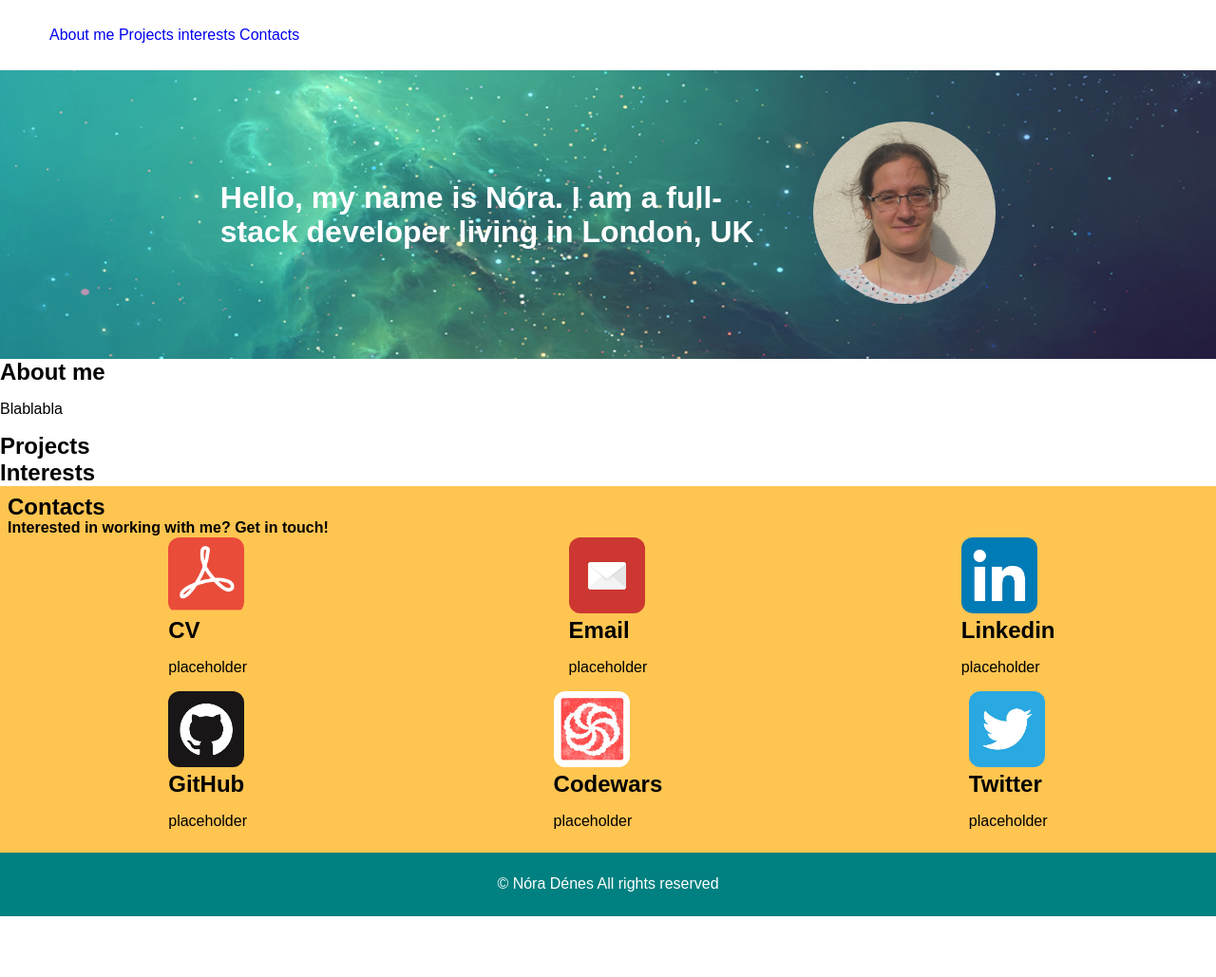
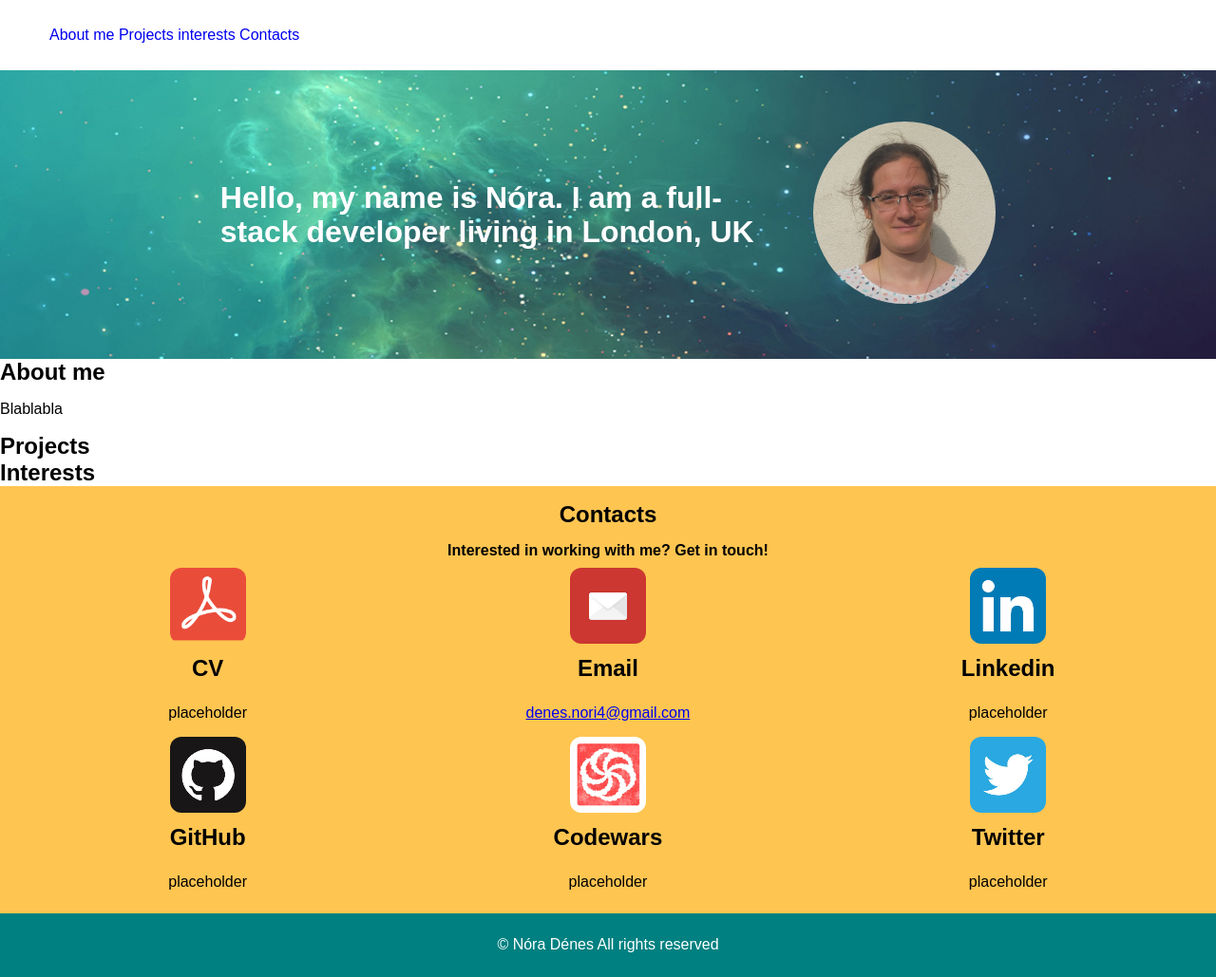
Before and after one commit to denesnori/portfolio-website, a plain HTML site: page index.html in a window 1280 px wide. Shown: the whole page at 95% size. Before the commit the page ends 965 px from the top, so only its background shows below. Drawn offline with Linux system fonts and the light colour scheme.

Commit message:
add links to contct icons

```diff
--- a/css/main.css
+++ b/css/main.css
@@ -67,14 +67,23 @@ h1,h2,h3,h4,h5{
   float:left;
 }
 
-.left{
+.left,.icon{
   display: flex;
   align-items: center;
   justify-content: center;
 }
+
+.info__text{
+  text-align: center;
+}
 .contact{
   background-color: #FFC551;
   padding: 0.5rem;
+  text-align: center;
+}
+
+.contact h2,h4{
+  padding:0.5rem;
 }
 
 .contact__icon{
--- a/index.html
+++ b/index.html
@@ -67,8 +67,10 @@
           <div class="icon">
             <a href="#"><img class="contact__icon" src="./imgs/pdf.png" alt="" /></a>
           </div>
+          <div class="info__text">
             <h2>CV</h2>
             <p>placeholder</p>
+            </div>
             </div>
         </div>
         <div class="left col-m-4 col-4">
@@ -76,17 +78,21 @@
           <div class="icon">
             <a href="#"><img class="contact__icon" src="./imgs/email.jpg" alt="" /></a>
           </div>
+          <div class="info__text">
             <h2>Email</h2>
-            <p>placeholder</p>
+            <p><a href="#">denes.nori4@gmail.com</a></p>
             </div>
+          </div>
         </div>
         <div class="left col-m-4 col-4">
           <div class="info">
           <div class="icon">
-            <a href="#"><img class="contact__icon" src="./imgs/linkedin.jpg" alt="" /></a>
+            <a href="https://www.linkedin.com/in/n%C3%B3ra-d%C3%A9nes-1974a0112"><img class="contact__icon" src="./imgs/linkedin.jpg" alt="" /></a>
           </div>
+          <div class="info__text">
             <h2>Linkedin</h2>
             <p>placeholder</p>
+          </div>
           </div>
         </div>
       </div>
@@ -94,29 +100,35 @@
         <div class="left col-m-4 col-4">
           <div class="info">
           <div class="icon">
-            <a href="#"><img class="contact__icon" src="./imgs/github.jpg" alt="" /></a>
+            <a href="https://github.com/denesnori"><img class="contact__icon" src="./imgs/github.jpg" alt="" /></a>
           </div>
+          <div class="info__text">
             <h2>GitHub</h2>
             <p>placeholder</p>
+          </div>
           </div>
         </div>
         <div class="left col-m-4 col-4">
           <div class="info">
           <div class="icon">
-            <a href="#"><img class="contact__icon" src="./imgs/codewars.jpg" alt="" /></a>
+            <a href="https://www.codewars.com/users/denesnori"><img class="contact__icon" src="./imgs/codewars.jpg" alt="" /></a>
           </div>
+          <div class="info__text">
             <h2>Codewars</h2>
             <p>placeholder</p>
+          </div>
           </div>
         </div>
         <div class="left col-m-4 col-4">
           <div class="info">
           <div class="icon">
-            <a href="#"><img class="contact__icon" src="./imgs/twitter.jpg" alt="" /></a>
+            <a href="https://twitter.com/denesnori"><img class="contact__icon" src="./imgs/twitter.jpg" alt="" /></a>
           </div>
+          <div class="info__text">
             <h2>Twitter</h2>
             <p>placeholder</p>
           </div>
+        </div>
         </div>
       </div>
       <div style="float: none; clear:both;"> </div>
```
